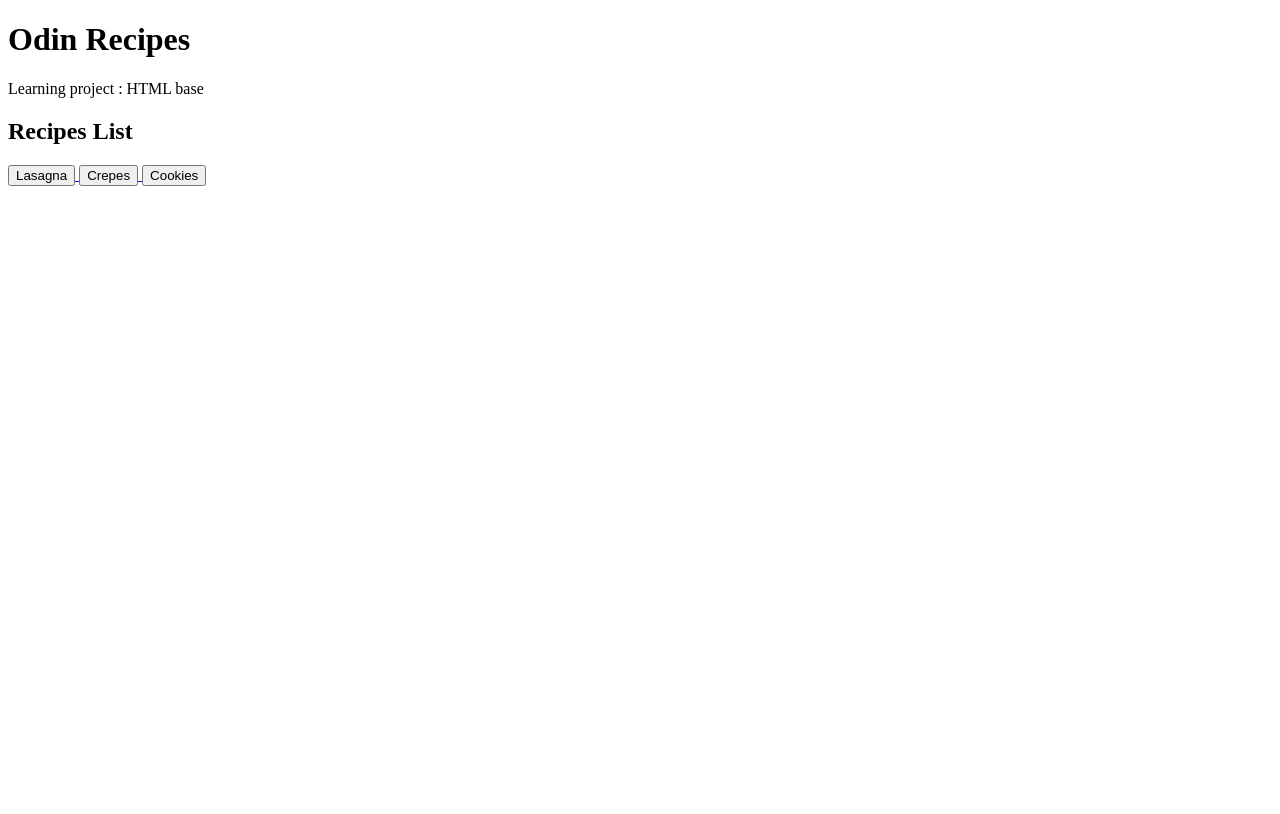
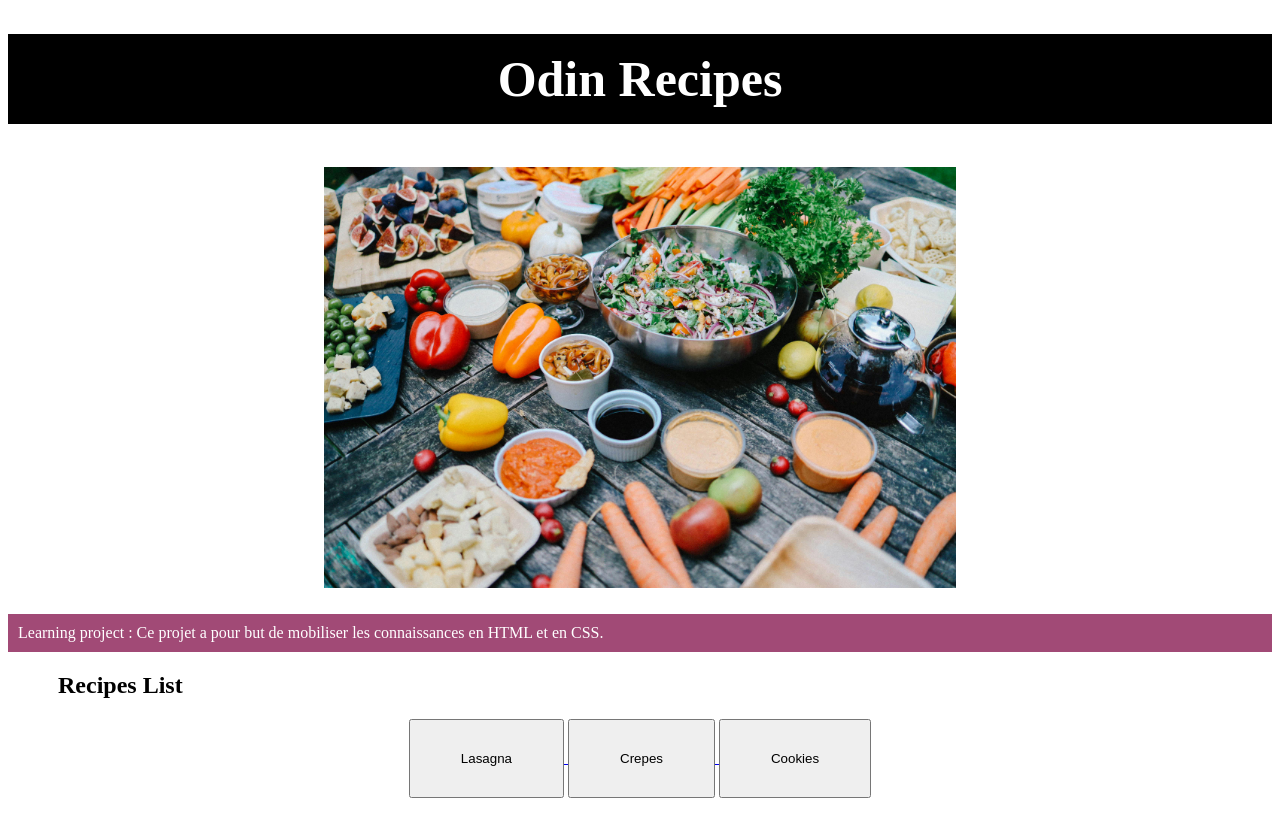
Before and after one commit to Marie426/odin-recipes, a plain HTML site: page index.html in a window 1280 px wide. Drawn offline with Linux system fonts and the light colour scheme; a web font is replaced by a local one.

Commit message:
Ajout du style.css file and first CSS styling on the index.html file

```diff
--- a/index.html
+++ b/index.html
@@ -4,15 +4,19 @@
     <head>
         <meta charset = "UTf-8">
         <title>Odin Recipes</title>
-
+        <link rel="stylesheet" href="style.css">
+        <link href='https://fonts.googleapis.com/css?family=Ballet' rel='stylesheet'>
     </head>
 
     <body>
         <h1>Odin Recipes</h1>
-        <p>Learning project : HTML base</p>
+        <img src="./Images/Food.jpg" alt="Banners" class="banner" width="400" height=auto>
+        <p class="description">
+            Learning project : Ce projet a pour but de mobiliser les connaissances en HTML et en CSS.
+        </p>
 
         <h2>Recipes List</h2>
-        <p>
+        <p class="boutons">
             <a href="recipes/lasagna.html">
                 <button>Lasagna</button>
             </a>
--- /dev/null
+++ b/style.css
@@ -0,0 +1,33 @@
+h1 {
+    color: white;
+    background-color: black;
+    padding : 16px;
+    text-align: center;
+    font-family: 'Ballet', 'Times New Roman', sans-serif;
+    font-size: 50px;
+  }
+
+.banner {
+    padding: 10px;
+    display: block;
+    margin:auto;
+    width:50%;
+  }
+
+.description {
+    padding: 10px;
+    background-color: rgb(161, 74, 118);
+    color: white;
+  }
+
+h2 {
+    margin-left: 50px;
+  }
+
+button {
+    padding : 30px 50px;
+  }
+
+.boutons {
+    text-align : center;
+  }
```
Also changed, not shown: Images/Food.jpg (added).
